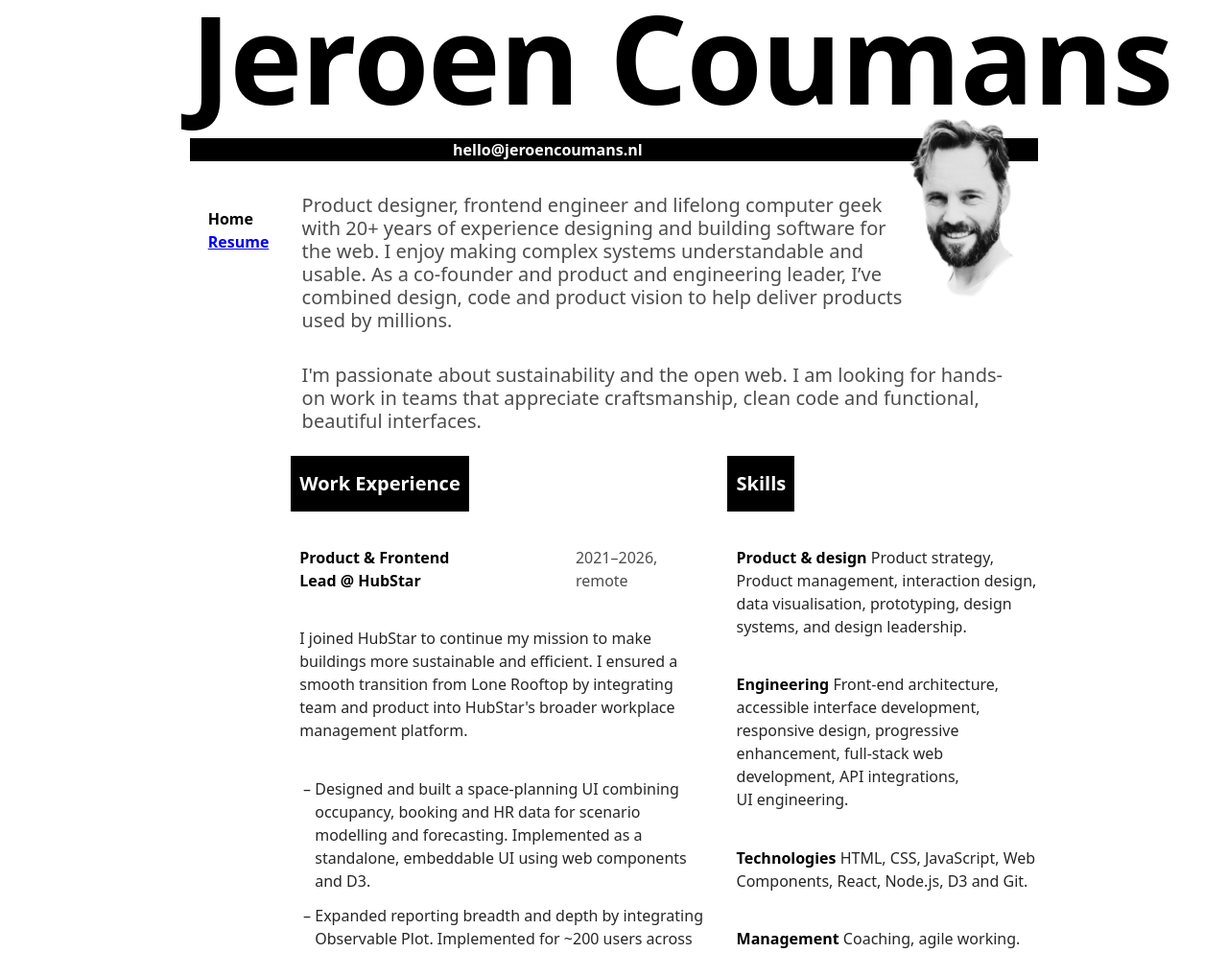
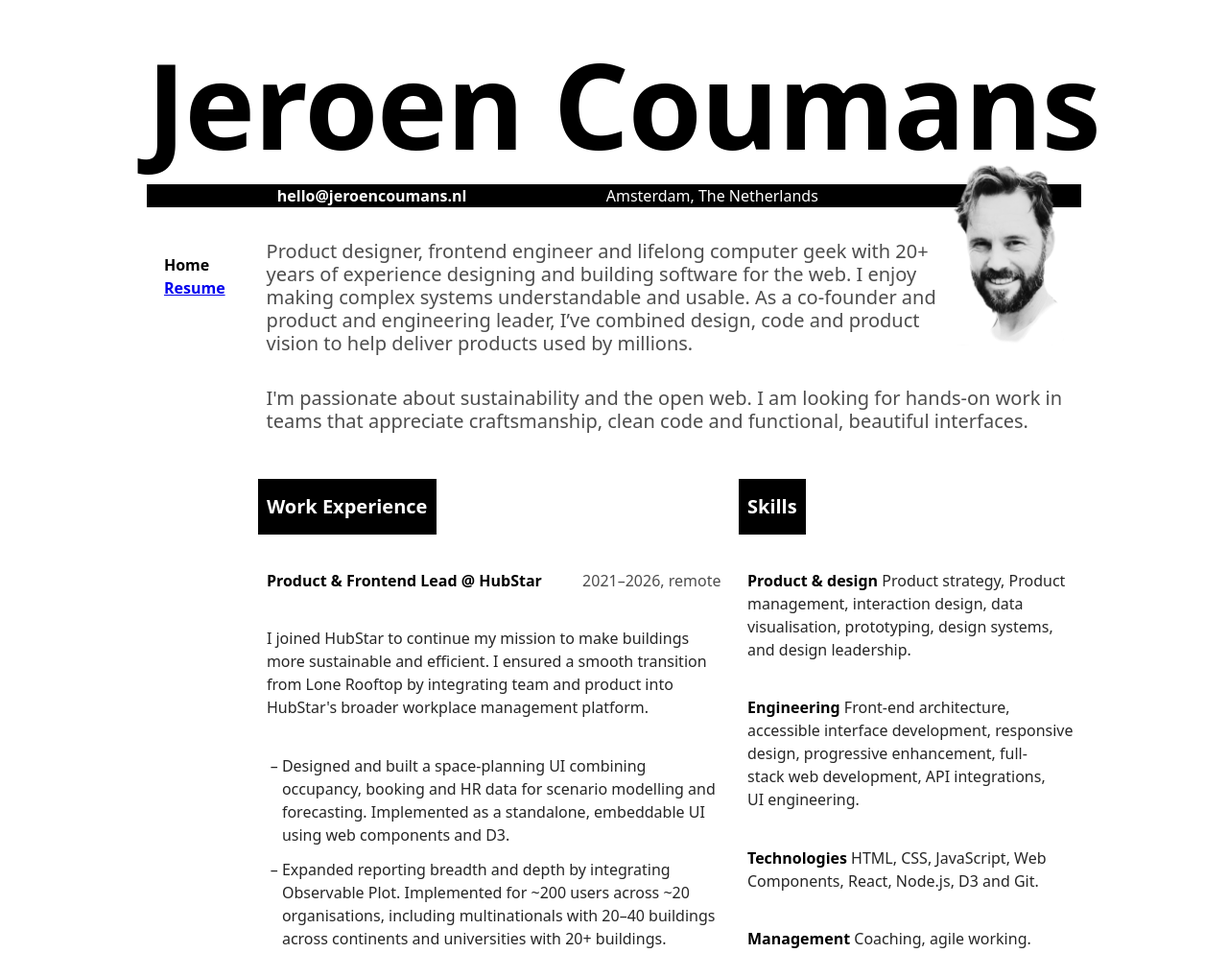
Before and after one commit to jeroencoumans/jeroencoumans.github.io, a plain HTML site: page resume/index.html in a window 1280 px wide. Shown: the top 993 px of the page at 96% size. Drawn offline with Linux system fonts and the light colour scheme; a web font is replaced by a local one.

Commit message:
Refine portfolio and resume presentation
- Add location and restructure Hyves experience details
- Improve responsive heading sizing and layout spacing
- Adjust link colors and navigation item styling

```diff
--- a/resume/index.html
+++ b/resume/index.html
@@ -29,6 +29,12 @@
 								+316 2478 1947
 							</a>
 						</li>
+						<li>
+							<!--<span>Telephone:</span>-->
+							<span class="p-location">
+								Amsterdam, The Netherlands
+							</span>
+						</li>
 					</ul>
 				</div>
 
@@ -41,7 +47,6 @@
 				<div class="p-summary stack">
 					<p class="callout">Product designer, frontend engineer and lifelong computer geek with 20+ years of experience designing and building software for the web. I enjoy making complex systems understandable and usable. As a co-founder and product and engineering leader, I’ve combined design, code and product vision to help deliver products used by millions.</p>
 					<p class="callout">I'm passionate about sustainability and the open web. I am looking for hands-on work in teams that appreciate craftsmanship, clean code and functional, beautiful interfaces.</p>
-					<!--<p class="callout">Do you have a challenge where my experience could make a difference? Let's talk.</p>-->
 				</div>
 			</header>
 
@@ -59,7 +64,7 @@
 						<li>Designed and built a space-planning UI combining occupancy, booking and HR data for scenario modelling and forecasting. Implemented as a standalone, embeddable UI using web components and D3. </li>
 						<li>Expanded reporting breadth and depth by integrating Observable Plot. Implemented for ~200 users across ~20 organisations, including multinationals with 20–40 buildings across continents and universities with 20+ buildings.</li>
 						<li>Built the front-end team by hiring and mentoring two junior developers. Helped shape product direction, engineering priorities and delivery.</li>
-						<li>Led the work to achieve ISO 27001 and ISO 27701 certification, owning the first-year effort and training a junior colleague to take over in year two.</li>
+						<li>Led the work to achieve <abbr>ISO-27001</abbr> and <abbr>ISO-27701</abbr> certification, owning the first-year effort and training a junior colleague to take over in year two.</li>
 					</ul>
 				</article>
 
@@ -101,7 +106,12 @@
 						<h3 class="p-name"><span class="job-role">Design Lead</span> @ Hyves</h3>
 						<p class="detail"><time class="dt-start" datetime="2009">2009</time>–<time class="dt-end" datetime="2012">2012</time>, <span class="p-location">Amsterdam</span></p>
 					</hgroup>
-					<p class="p-summary">Led redesigns of key pages for the Netherlands’ largest website, which reached 10.5 million monthly active users at its peak. Built a multidisciplinary design team spanning UX research, copywriting, visual and interaction design. Pioneered data-driven design and implemented a robust design system that could handle extensive profile customization and unpredictable user-generated content.</p>
+					<p class="p-summary">Hyves was the biggest social network in the Netherlands, which reached 10 million monthly active users at its peak.</p>
+					<ul>
+						<li>Led redesigns of the profile page and home page, increasing stickiness.</li>
+						<li>Built a multidisciplinary design team spanning UX research, copywriting, visual and interaction design.</li>
+						<li>Pioneered data-driven approach to design and implemented a robust design system that could handle extensive profile customization and unpredictable user-generated content.</li>
+					</ul>
 				</article>
 
 				<!--<h3>Earlier experience</h3>
--- a/style.css
+++ b/style.css
@@ -11,7 +11,7 @@
 	--color-regular: color-mix(in srgb, CanvasText 85%, Canvas);
 	--color-soft: color-mix(in srgb, CanvasText 70%, Canvas);
 	--brand-surface: linear-gradient(175deg, var(--brand-1), var(--brand-2));
-	--brand-color: rgba(0,0,0,0.9);
+	--brand-color: ActiveText;
 	--brand-1: #FEED01;
 	--brand-2: #F9E010;
 
@@ -158,18 +158,17 @@ a {
 	text-decoration: none;
 
 	&:hover {
-		background: var(--brand-surface);
 		color: var(--brand-color);
 	}
 
 	&[aria-current="page"] {
-		color: ActiveText;
+		color: var(--brand-color);
 		text-decoration: underline;
 
 		&:hover {
 			cursor: default;
 			background: inherit;
-			color: var(--brand-color);
+			color: inherit;
 		}
 	}
 
@@ -254,7 +253,7 @@ nav a {
 	li {
 		padding: 0;
 
-		a {
+		a, span {
 			text-fit: shrink;
 			display: block;
 			padding-inline: 1ch;
@@ -275,8 +274,8 @@ nav a {
 
 /** Layouts **/
 .primary-layout {
-	max-width: 100ch;
-	padding-block: 1rlh;
+	max-width: 110ch;
+	padding-block: 3rlh;
 	padding-inline: 1rem;
 	display: grid;
 	grid-template-columns: repeat(8, 1fr);
@@ -284,7 +283,25 @@ nav a {
 	row-gap: 2rlh;
 
 	@media print {
+		/*padding-block: 0;*/
+		padding-inline-end: 0;
 		max-width: none;
+	}
+}
+
+header {
+	container-type: inline-size;
+
+	h1 {
+		font-size: clamp(2rem, 12.75cqi, 8rem);
+		white-space: nowrap;
+		text-box: cap alphabetic;
+		text-fit: shrink;
+		letter-spacing: -.01em;
+
+		@media print {
+			font-size: 60pt;
+		}
 	}
 }
 
@@ -307,10 +324,6 @@ nav a {
 		grid-column: 1/-1;
 
 		.p-name {
-			text-box: cap alphabetic;
-			text-fit: shrink;
-			white-space: nowrap;
-			letter-spacing: -.01em;
 			height: 3rlh;
 			margin-block: 0 1rlh;
 		}
@@ -353,7 +366,7 @@ nav a {
 			nav {
 				float: left;
 				margin-block: 1rlh;
-				width: calc(100%/7.6);
+				width: calc(100%/7.8);
 				height: 50%;
 				padding-inline-end: 2ch;
 			}
@@ -369,7 +382,7 @@ nav a {
 		}
 	}
 
-	@media (min-width: 100ch) {
+	@media (min-width: 110ch) {
 		header .p-name {
 			height: 4rlh;
 		}
```
Also changed, not shown: index.html (+1 -1 lines).
